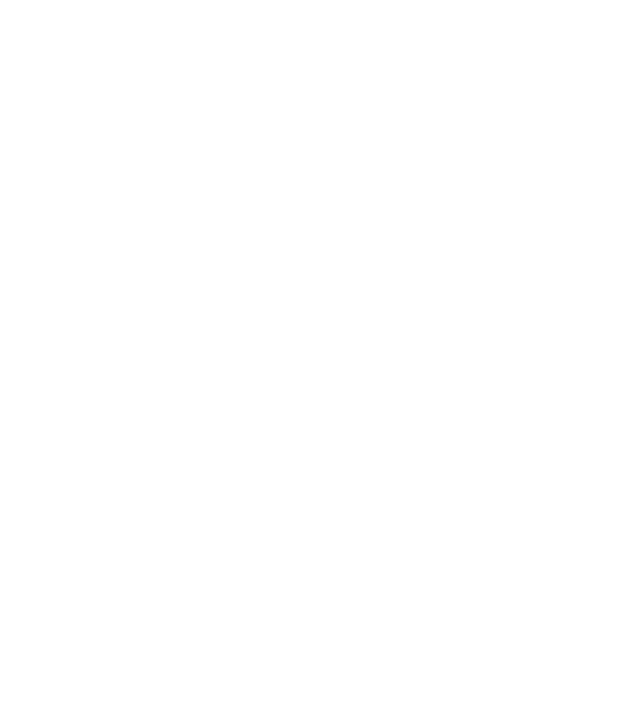
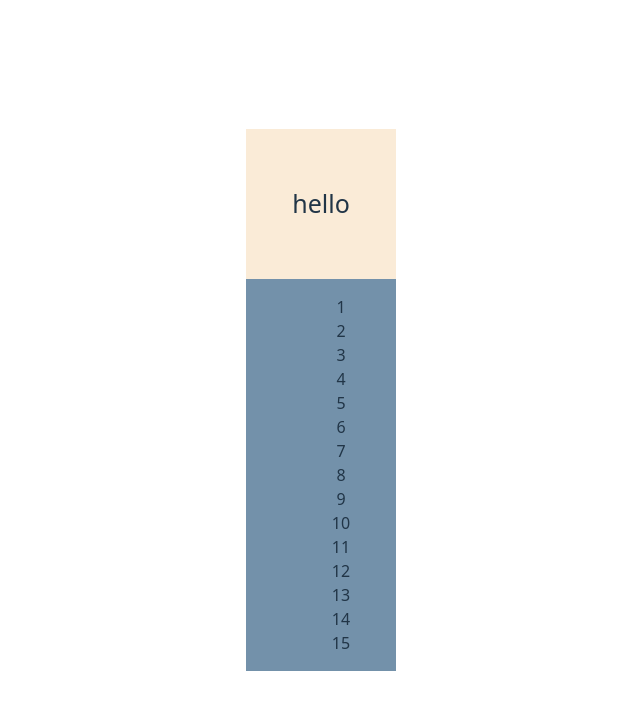
Before and after one commit to Bolbotunov/Practice, a React (Vite) app: page / in a window 1280 px wide. Shown: the top 710 px of the page, without its empty margins (319-959 px from the left). Built offline with nearby package versions, Linux system fonts and the light colour scheme.

Commit message:
feat: test props&render

```diff
--- a/src/App.tsx
+++ b/src/App.tsx
@@ -1,7 +1,29 @@
 import "./App.css";
+import "./styles/styles.css";
+import UseStateComponent from "./components/UseStateComponent";
+import { useState } from "react";
+import UseChildren from "./components/UseChildren";
+import UseAnotherChild from "./components/UseAnotherChild";
 
 function App() {
-  return <></>;
+  const initialState = {
+    initialText: "hello",
+    activeText: "clicked",
+  };
+  const [text, setText] = useState(initialState.initialText);
+
+  return (
+    <>
+      <UseStateComponent
+        text={text}
+        setText={setText}
+        initialState={initialState}
+      />
+      <UseChildren>
+        <UseAnotherChild />
+      </UseChildren>
+    </>
+  );
 }
 
 export default App;
--- /dev/null
+++ b/src/components/UseAnotherChild.tsx
@@ -0,0 +1,20 @@
+import { useEffect } from "react";
+
+export default function UseAnotherChild() {
+  const NUMBER = 15;
+
+  function createArr() {
+    let array = Array.from({ length: NUMBER }, (_, i) => i + 1);
+    return array;
+  }
+
+  return (
+    <div className="list">
+      <ul>
+        {createArr().map((item, index) => (
+          <li>{item}</li>
+        ))}
+      </ul>
+    </div>
+  );
+}
--- /dev/null
+++ b/src/components/UseChildren.tsx
@@ -0,0 +1,7 @@
+export default function UseChildren({
+  children,
+}: {
+  children: React.ReactNode;
+}) {
+  return <div className="childrenDiv">{children}</div>;
+}
--- /dev/null
+++ b/src/components/UseStateComponent.tsx
@@ -0,0 +1,29 @@
+import { useState } from "react";
+type TypeInitialText = {
+  initialText: string;
+  activeText: string;
+};
+
+type PropsUseStateComponent = {
+  text: string;
+  setText: (value: string) => void;
+  initialState: TypeInitialText;
+};
+
+export default function UseStateComponent({
+  text,
+  setText,
+  initialState,
+}: PropsUseStateComponent) {
+  const [clicked, setClicked] = useState(false);
+  function handleText() {
+    setClicked(!clicked);
+    setText(clicked ? initialState.initialText : initialState.activeText);
+  }
+
+  return (
+    <div className={"helloDiv"} onClick={handleText}>
+      <p>{text}</p>
+    </div>
+  );
+}
--- /dev/null
+++ b/src/styles/styles.css
@@ -0,0 +1,32 @@
+.helloDiv {
+  font-size: 25px;
+  width: 150px;
+  height: 150px;
+  background-color: antiquewhite;
+  display: flex;
+  align-items: center;
+  justify-content: center;
+  cursor: pointer;
+  transition: 0.6s;
+}
+
+.helloDiv:hover {
+  background-color: rgb(240, 197, 145);
+}
+
+.childrenDiv {
+  display: flex;
+  align-items: center;
+  justify-content: center;
+  background-color: rgb(115, 145, 170);
+}
+
+.list ul {
+  list-style: none;
+}
+
+.list {
+  display: flex;
+  align-items: center;
+  justify-content: center;
+}
```
